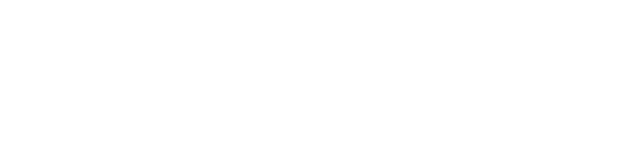
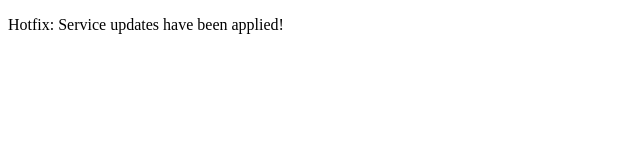
Before and after one commit to icyeza/Gym-Git-Exercise-Solutions, a plain HTML site: page services.html in a window 1280 px wide. Shown: the whole page, without its empty margins (0-640 px from the left). Drawn offline with Linux system fonts and the light colour scheme.

Commit message:
Hotfix: Update services.html with service updates

```diff
--- a/services.html
+++ b/services.html
@@ -6,6 +6,6 @@
     <title>Our services</title>
 </head>
 <body>
-
+    <p>Hotfix: Service updates have been applied!</p>
 </body>
 </html>
```
